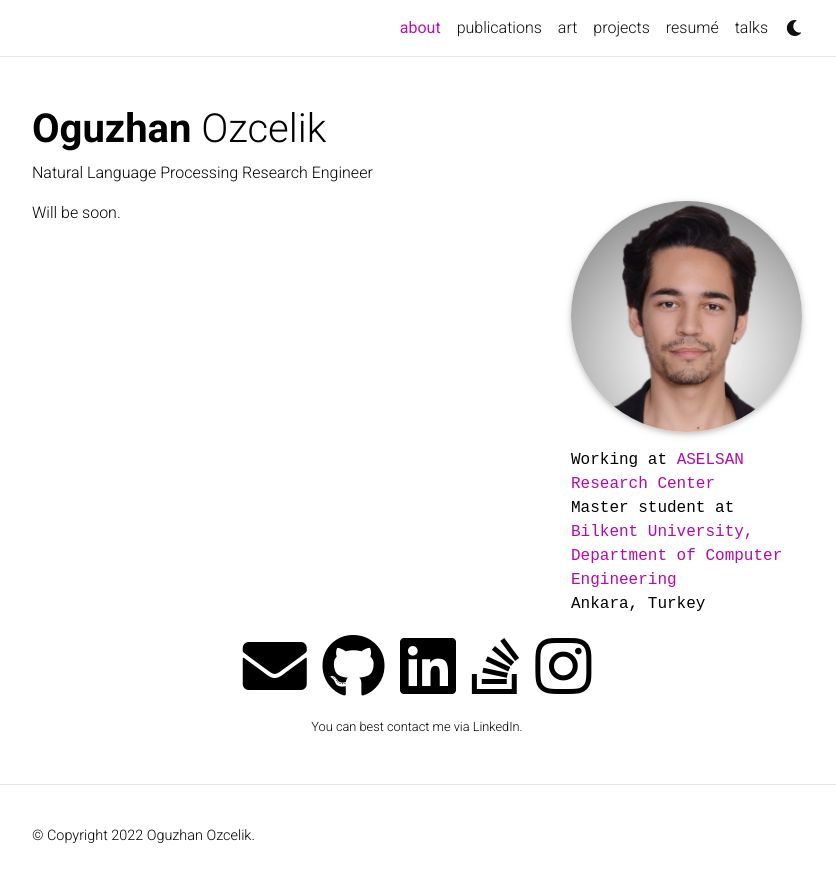
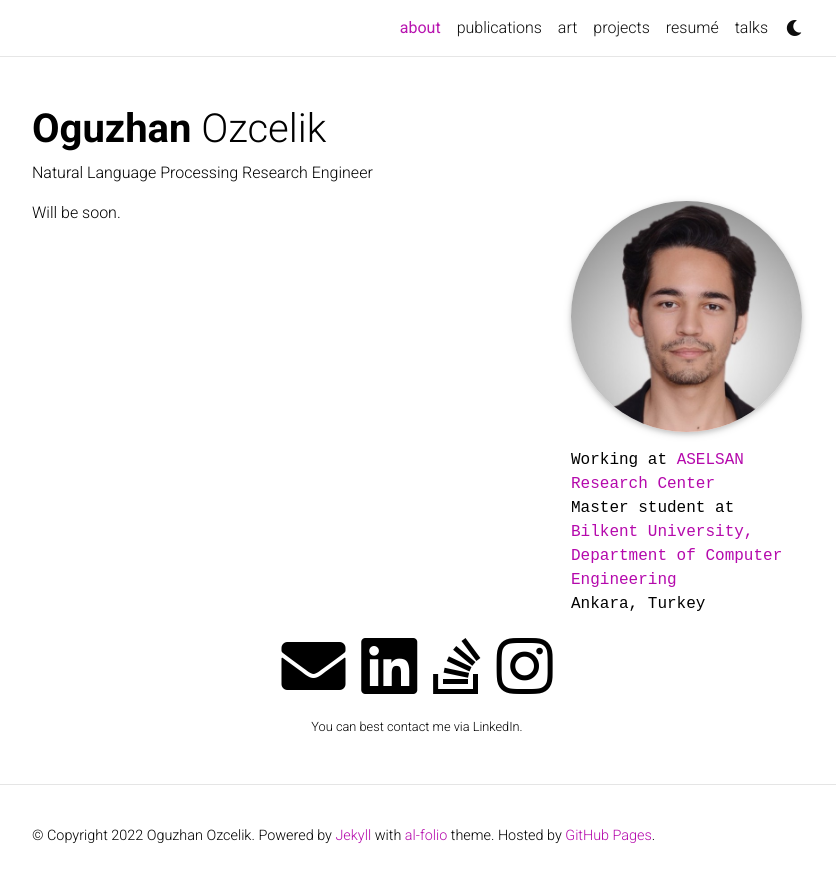
Before and after one commit to ogozcelik/info, a Jekyll site: the page built from _pages/about.md, in a window 1280 px wide. Shown: the top 882 px of the page, without its empty margins (223-1059 px from the left). Built offline with Jekyll 4.4.1, drawn with Linux system fonts in a browser that asks for light colours; full-size pictures stand in for the smaller copies a plugin makes; comment, search, counter and statistics services are not loaded; a style sheet for code colours, icons or effects is not loaded; some of the changed lines change nothing that is shown.

Commit message:
Update _config.yml

```diff
--- a/_config.yml
+++ b/_config.yml
@@ -9,9 +9,9 @@ last_name: Ozcelik
 email: ogozcelik@gmail.com
 # description: > # the ">" symbol means to ignore newlines until "footer_text:"
 #   A simple, whitespace theme for academics. Based on [*folio](https://github.com/bogoli/-folio) design.
-# footer_text: >
-#   Powered by <a href="https://jekyllrb.com/" target="_blank">Jekyll</a> with <a href="https://github.com/alshedivat/al-folio">al-folio</a> theme.
-#   Hosted by <a href="https://pages.github.com/" target="_blank">GitHub Pages</a>.
+footer_text: >
+   Powered by <a href="https://jekyllrb.com/" target="_blank">Jekyll</a> with <a href="https://github.com/alshedivat/al-folio">al-folio</a> theme.
+   Hosted by <a href="https://pages.github.com/" target="_blank">GitHub Pages</a>.
 #   Photos from <a href="https://unsplash.com" target="_blank">Unsplash</a>.
 keywords:  # add your own keywords or leave empty
 
@@ -67,7 +67,7 @@ og_image: # The site-wide (default for all links) Open Graph preview image
 # Social integration
 # -----------------------------------------------------------------------------
 
-github_username: ogozcelik # your GitHub user name
+github_username: # your GitHub user name
 gitlab_username: # your GitLab user name
 twitter_username: # your Twitter handle
 mastodon_username: # your mastodon username
```
